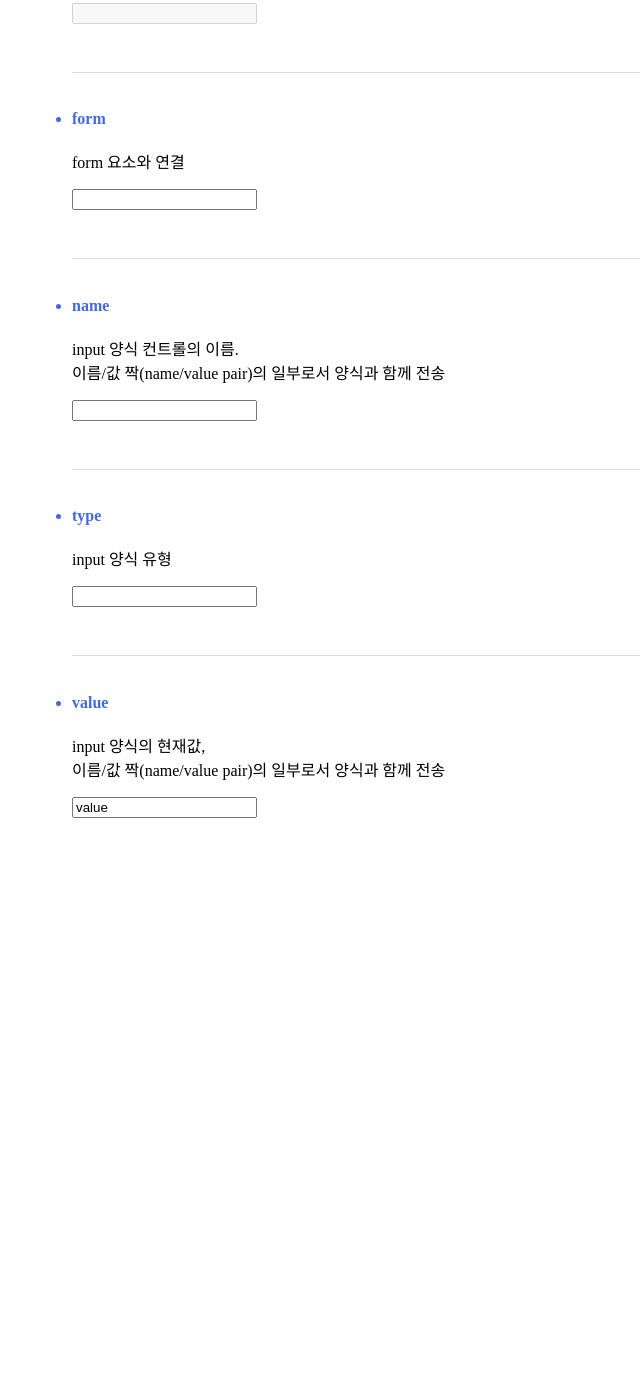
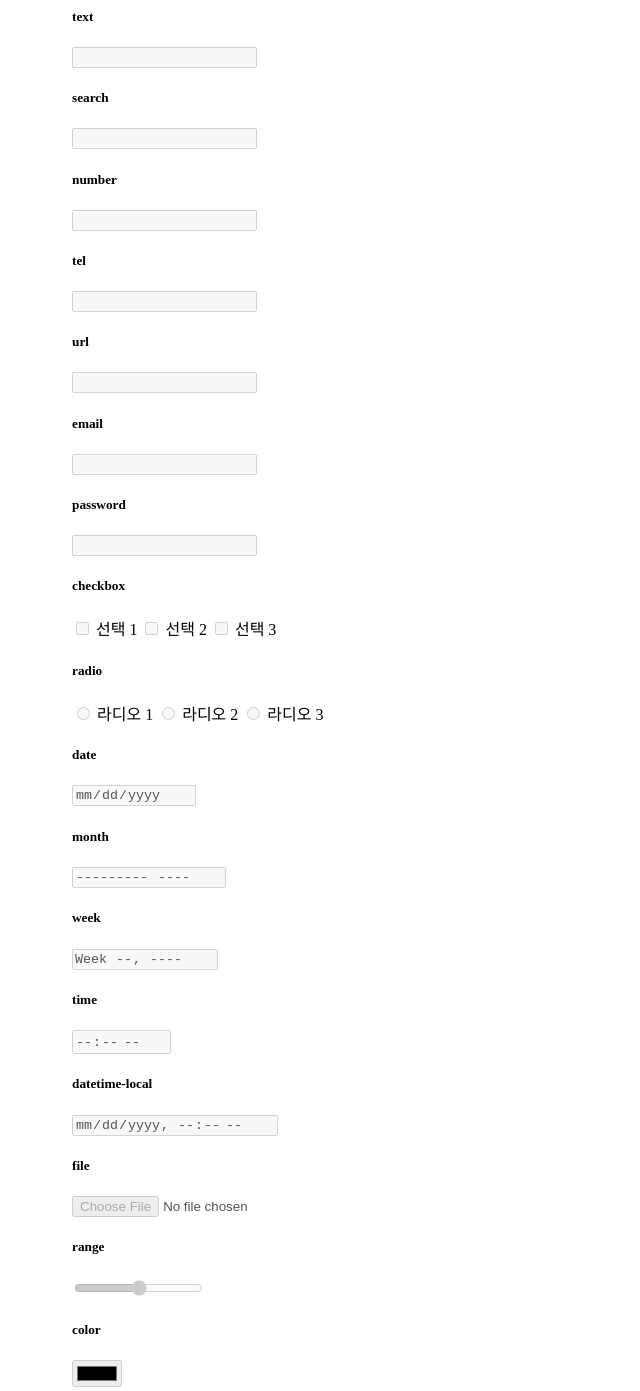
Before and after one commit to thegicode/html-forms, a website: page src/html/01.html in a window 1280 px wide. Shown: the part 2771-4162 px from the top of the page, without its empty margins (0-640 px from the left). Before the commit the page ends 3717 px from the top, so only its background shows below. Drawn offline with Linux system fonts and the light colour scheme.

Commit message:
Update 01.html

```diff
--- a/src/html/01.html
+++ b/src/html/01.html
@@ -230,9 +230,114 @@
     <li>
         <h4>disabled</h4>
         <p>양식 비활성화</p>
-        <div>
-            <input type="text" name="b3" disabled>
-        </div>
+        <form>
+            <h5>text</h5>
+            <div>
+                <input type="text" name="b3-a14" disabled>
+            </div>
+
+            <h5>search</h5>
+            <div>
+                <input type="search" name="b3-a12" disabled>
+            </div>
+
+            <h5>number</h5>
+            <div>
+                <input type="number" name="b3-a8" disabled>
+            </div>
+
+            <h5>tel</h5>
+            <div>
+                <input type="tel" name="b3-a13" disabled>
+            </div>
+
+            <h5>url</h5>
+            <div>
+                <input type="url" name="b3-a16" disabled>
+            </div>
+
+            <h5>email</h5>
+            <div>
+                <input type="email" name="b3-a5" disabled>
+            </div>
+
+            <h5>password</h5>
+            <div>
+                <input type="password" name="b3-a9" disabled>
+            </div>
+
+            <h5>checkbox</h5>
+            <div>
+                <label>
+                    <input type="checkbox" name="b3-a1" disabled>
+                    선택 1
+                </label>
+                <label>
+                    <input type="checkbox" name="b3-a1" disabled>
+                    선택 2
+                </label>
+                <label>
+                    <input type="checkbox" name="b3-a1" disabled>
+                    선택 3
+                </label>
+            </div>
+
+            <h5>radio</h5>
+            <div>
+                <label>
+                    <input type="radio" name="b3-a10" disabled>
+                    라디오 1
+                </label>
+                <label>
+                    <input type="radio" name="b3-a10" disabled>
+                    라디오 2
+                </label>
+                <label>
+                    <input type="radio" name="b3-a10" disabled>
+                    라디오 3
+                </label>
+            </div>
+
+            <h5>date</h5>
+            <div>
+                <input type="date" name="b3-a3" disabled>
+            </div>
+
+            <h5>month</h5>
+            <div>
+                <input type="month" name="b3-a7" disabled>
+            </div>
+
+            <h5>week</h5>
+            <div>
+                <input type="week" name="b3-a17" disabled>
+            </div>
+
+            <h5>time</h5>
+            <div>
+                <input type="time" name="b3-a15" disabled>
+            </div>
+
+            <h5>datetime-local</h5>
+            <div>
+                <input type="datetime-local" name="b3-a4" disabled>
+            </div>
+
+            <h5>file</h5>
+            <div>
+                <input type="file" name="b3-a6" disabled>
+            </div>
+
+            <h5>range</h5>
+            <div>
+                <input type="range" name="b3-a11" disabled>
+            </div>
+
+            <h5>color</h5>
+            <div>
+                <input type="color" name="b3-a2" disabled>
+            </div>
+        </form>
     </li>
     <li>
         <h4>form</h4>
```
